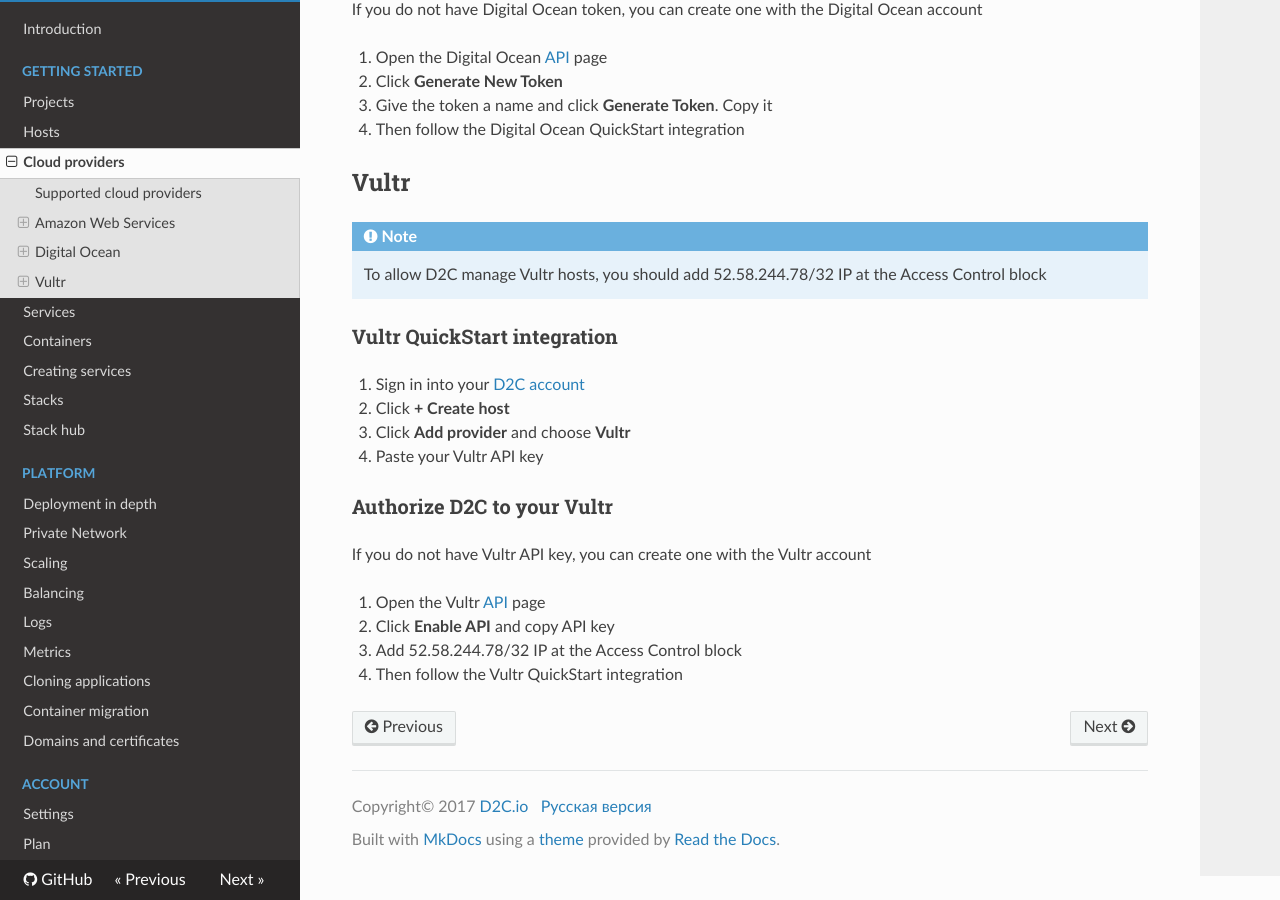
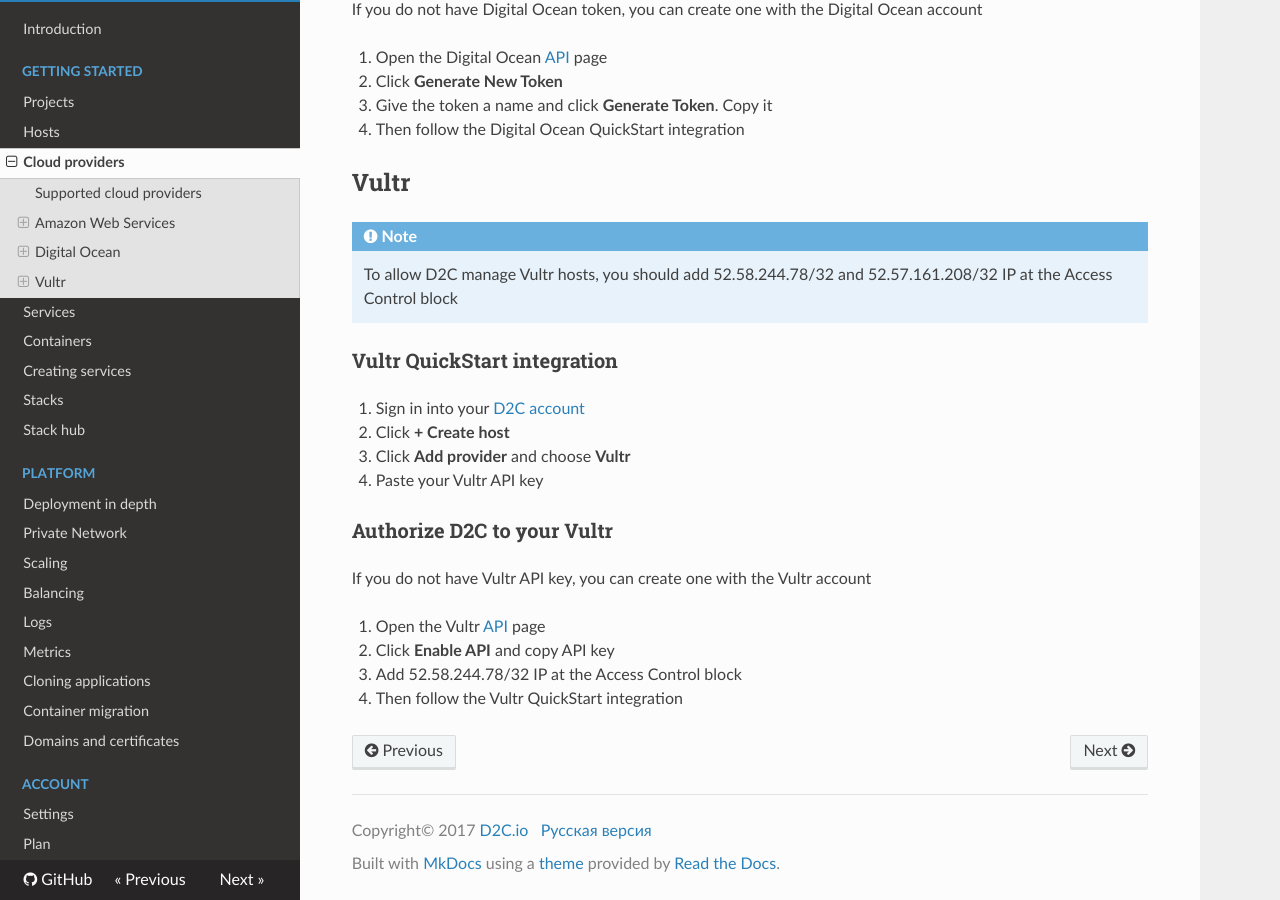
Before and after one commit to d2cio/docs, an MkDocs documentation site: the page built from docs/getting-started/cloud-providers.md, in a window 1280 px wide and 900 px high, scrolled down 1974 px. Built offline with MkDocs 1.6.1, drawn with Linux system fonts in a browser that asks for light colours; nearby versions of some CDN libraries; old or Windows-style settings are respelled for this version of MkDocs.

Commit message:
added new IP for vultr

```diff
--- a/docs/getting-started/cloud-providers.md
+++ b/docs/getting-started/cloud-providers.md
@@ -83,7 +83,7 @@ If you do not have Digital Ocean token, you can create one with the Digital Ocea
 
 !!! note
 
-    To allow D2C manage Vultr hosts, you should add 52.58.244.78/32 IP at the Access Control block
+    To allow D2C manage Vultr hosts, you should add 52.58.244.78/32 and 52.57.161.208/32 IP at the Access Control block
 
 ### Vultr QuickStart integration
 
```
